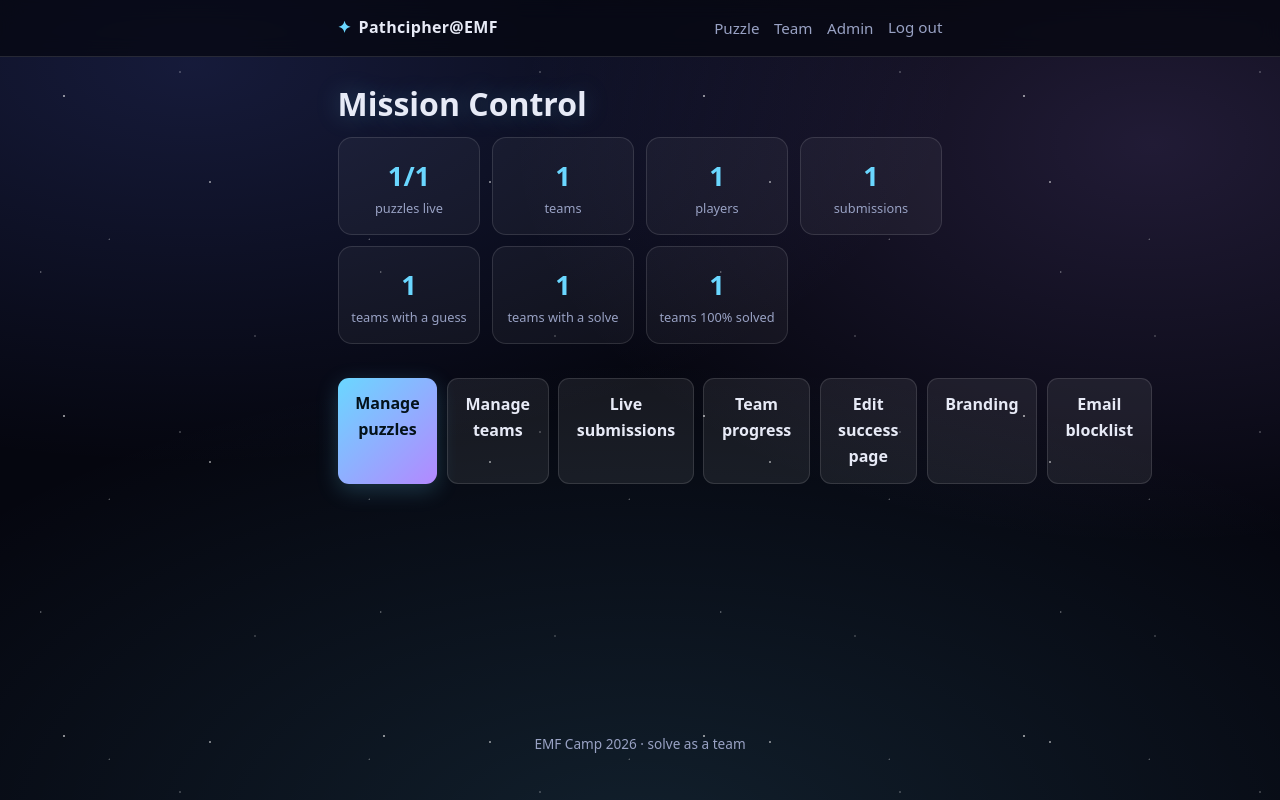
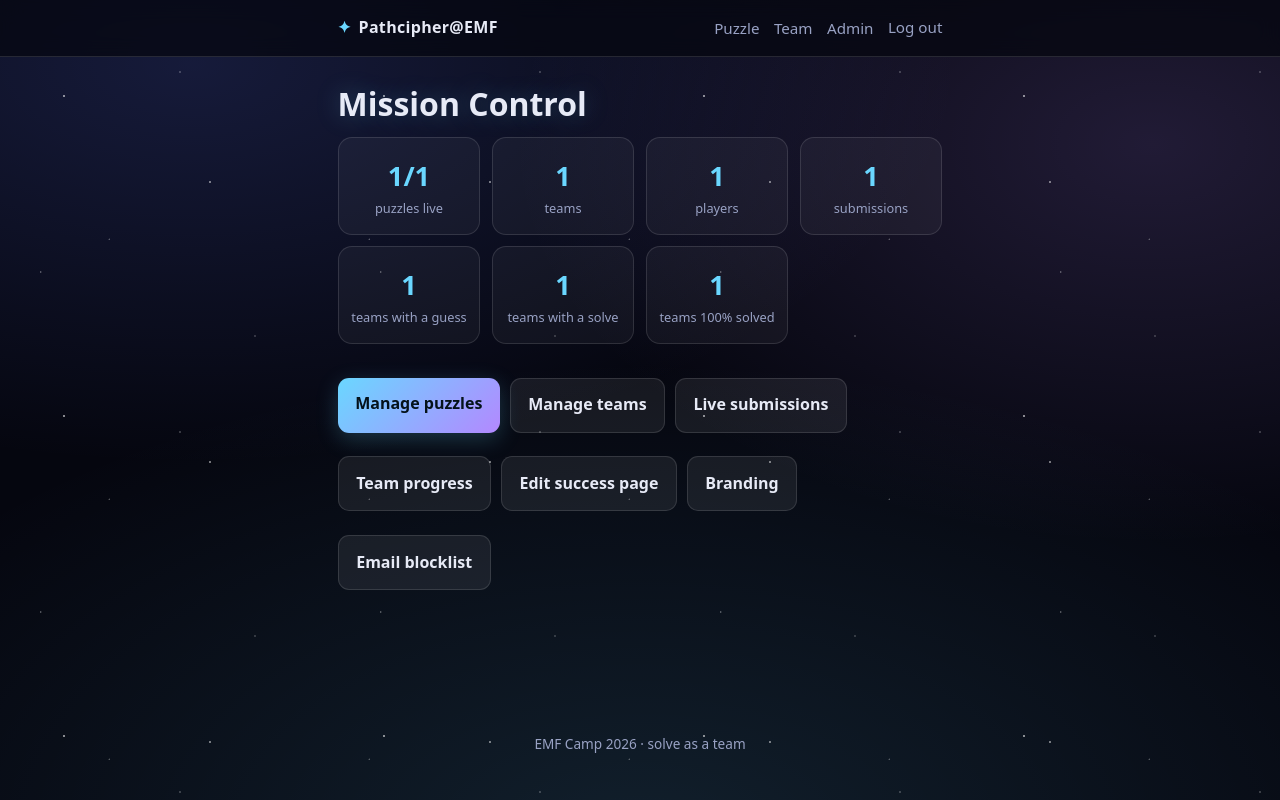
Before and after one commit to pathcipher/emf-hunt, a Flask app: page /admin/ in a window 1280 px wide. Run offline with Flask 3, Linux system fonts and the light colour scheme; a user stored in the database is signed in; tables that the repository leaves empty hold one stand-in row (values such as "Sample post").

Commit message:
fix: wrap admin action buttons on desktop instead of overflowing
The admin button rows switch to flex-direction: row at >=700px; with seven
buttons now they ran off the side. Add flex-wrap so they wrap onto multiple
lines. Mobile (stacked full-width) is unchanged.

Co-Authored-By: Claude Opus 4.8 <noreply@anthropic.com>

```diff
--- a/app/static/css/style.css
+++ b/app/static/css/style.css
@@ -312,6 +312,6 @@ select:focus { outline: none; border-color: var(--accent); box-shadow: 0 0 0 3px
 @media (min-width: 700px) {
   h1 { font-size: 2rem; }
   .stat-grid { grid-template-columns: repeat(4, 1fr); }
-  .form-actions, .admin-actions { flex-direction: row; }
+  .form-actions, .admin-actions { flex-direction: row; flex-wrap: wrap; }
   .btn { width: auto; }
 }
```
